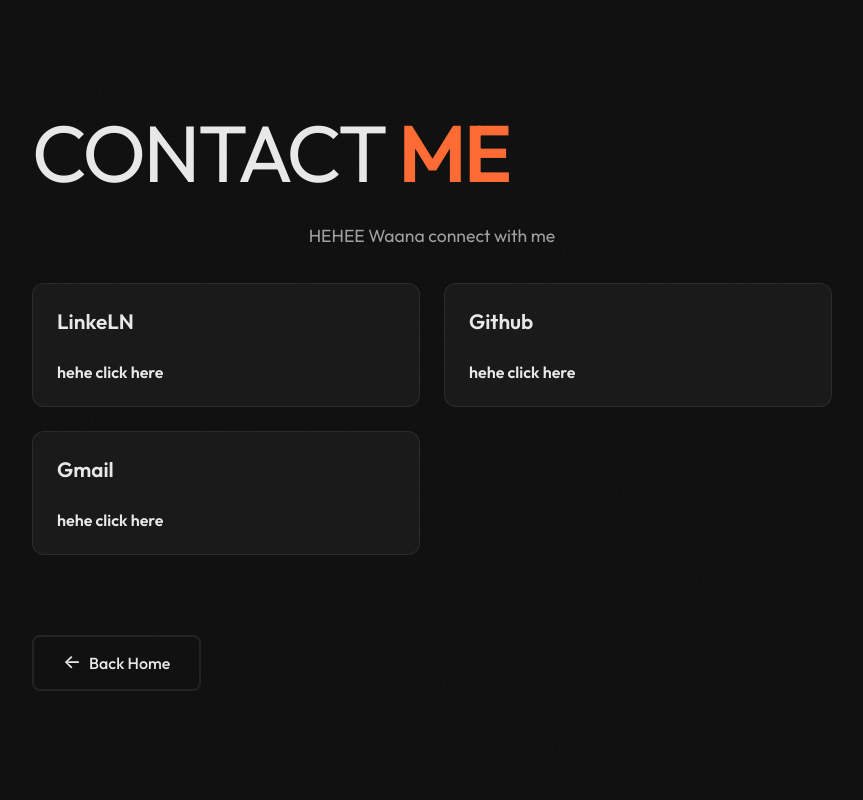
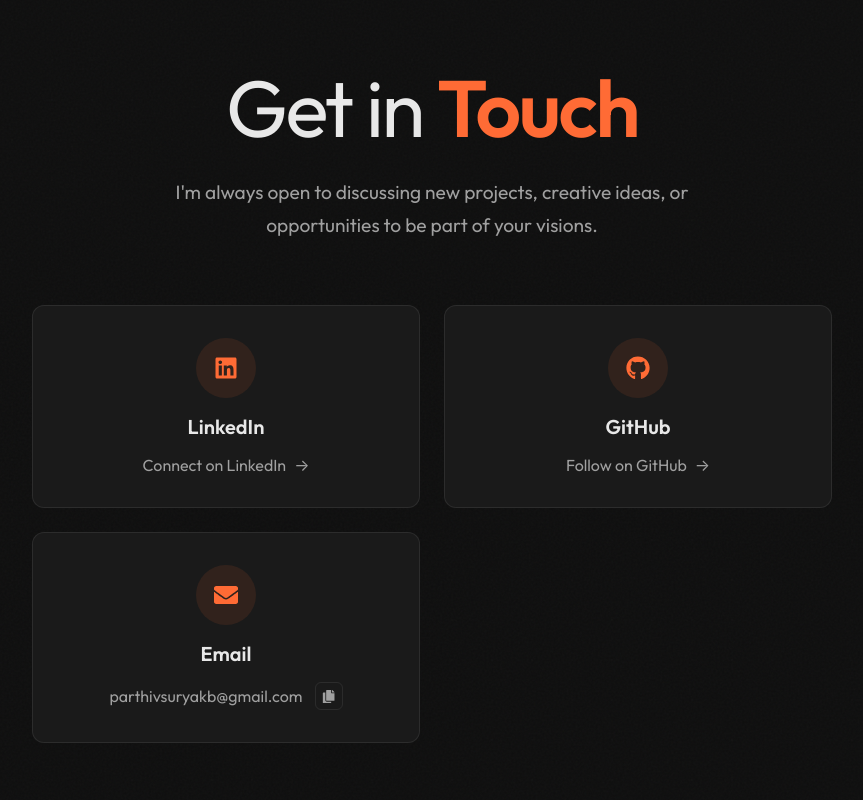
Before and after one commit to Parthivsurya/iampkb, a React (Vite) app: page /contact in a window 1280 px wide. Shown: the top 800 px of the page, without its empty margins (208-1071 px from the left). Built offline with nearby package versions, Linux system fonts and the light colour scheme.

Commit message:
comtact me updateddd

```diff
--- a/package.json
+++ b/package.json
@@ -12,6 +12,7 @@
   "dependencies": {
     "react": "^19.2.0",
     "react-dom": "^19.2.0",
+    "react-icons": "^5.5.0",
     "react-router-dom": "^7.13.0"
   },
   "devDependencies": {
--- a/src/index.css
+++ b/src/index.css
@@ -384,3 +384,128 @@ footer {
     font-size: 1rem;
   }
 }
+
+/* Contact Page Styles */
+.contact-container {
+  display: flex;
+  flex-direction: column;
+  align-items: center;
+}
+
+.contact-grid {
+  display: grid;
+  grid-template-columns: repeat(auto-fit, minmax(280px, 1fr));
+  gap: 1.5rem;
+  width: 100%;
+  max-width: 900px;
+  margin: 1rem 0;
+}
+
+.contact-card {
+  background: var(--bg-light);
+  border: 1px solid var(--border);
+  border-radius: 12px;
+  padding: 2rem;
+  display: flex;
+  flex-direction: column;
+  align-items: center;
+  text-align: center;
+  transition: all 0.3s cubic-bezier(0.22, 1, 0.36, 1);
+  position: relative;
+  overflow: hidden;
+}
+
+.contact-card:hover {
+  border-color: var(--accent);
+  transform: translateY(-5px);
+  box-shadow: 0 12px 30px var(--shadow);
+}
+
+.icon-box {
+  font-size: 2rem;
+  margin-bottom: 1rem;
+  background: rgba(255, 107, 53, 0.1);
+  width: 60px;
+  height: 60px;
+  display: flex;
+  align-items: center;
+  justify-content: center;
+  border-radius: 50%;
+  transition: all 0.3s ease;
+}
+
+.contact-card:hover .icon-box {
+  transform: scale(1.1);
+  background: rgba(255, 107, 53, 0.2);
+}
+
+.contact-card h3 {
+  font-size: 1.25rem;
+  margin-bottom: 1rem;
+  color: var(--text-primary);
+}
+
+.contact-link {
+  color: var(--text-secondary);
+  text-decoration: none;
+  font-size: 1rem;
+  transition: color 0.2s ease;
+  display: inline-flex;
+  align-items: center;
+  gap: 0.5rem;
+}
+
+.contact-link:hover {
+  color: var(--accent);
+}
+
+.email-wrapper {
+  display: flex;
+  align-items: center;
+  gap: 0.75rem;
+  position: relative;
+  flex-wrap: wrap;
+  justify-content: center;
+}
+
+.copy-btn {
+  background: transparent;
+  border: 1px solid var(--border);
+  color: var(--text-secondary);
+  cursor: pointer;
+  padding: 0.4rem;
+  border-radius: 6px;
+  transition: all 0.2s ease;
+  display: flex;
+  align-items: center;
+  justify-content: center;
+}
+
+.copy-btn:hover {
+  color: var(--accent);
+  border-color: var(--accent);
+}
+
+.copied-tooltip {
+  position: absolute;
+  top: -30px;
+  right: -10px;
+  background: var(--accent);
+  color: white;
+  padding: 0.25rem 0.5rem;
+  border-radius: 4px;
+  font-size: 0.75rem;
+  font-weight: bold;
+  animation: fadeIn 0.2s ease;
+}
+
+.copied-tooltip::after {
+  content: '';
+  position: absolute;
+  bottom: -4px;
+  left: 50%;
+  transform: translateX(-50%);
+  border-left: 4px solid transparent;
+  border-right: 4px solid transparent;
+  border-top: 4px solid var(--accent);
+}
--- a/src/pages/Contact.jsx
+++ b/src/pages/Contact.jsx
@@ -1,37 +1,78 @@
-import React from 'react';
+import React, { useState } from 'react';
 import { Link } from 'react-router-dom';
+import { FaLinkedin, FaGithub, FaEnvelope, FaCopy, FaCheck } from 'react-icons/fa';
 
 const Contact = () => {
-    const Contact = [
+    const [copied, setCopied] = useState(false);
+    const email = 'parthivsuryakb@gmail.com';
+
+    const handleCopyEmail = (e) => {
+        e.preventDefault();
+        navigator.clipboard.writeText(email);
+        setCopied(true);
+        setTimeout(() => setCopied(false), 2000);
+    };
+
+    const contactLinks = [
         {
-            title: 'LinkeLN',
-            link: 'https://linkedin.com/in/parthivsurya'
+            icon: <FaLinkedin size={24} />,
+            title: 'LinkedIn',
+            link: 'https://linkedin.com/in/parthivsurya',
+            text: 'Connect on LinkedIn',
+            color: '#0077b5'
         },
         {
-            title: 'Github',
-            link: 'https://github.com/parthivsurya'
-        }
-        , {
-            title: 'Gmail',
-            link: 'mailto:parthivsuryakb@gmail.com'
+            icon: <FaGithub size={24} />,
+            title: 'GitHub',
+            link: 'https://github.com/parthivsurya',
+            text: 'Follow on GitHub',
+            color: '#333'
+        },
+        {
+            icon: <FaEnvelope size={24} />,
+            title: 'Email',
+            link: `mailto:${email}`,
+            text: email,
+            isEmail: true,
+            color: '#ea4335'
         }
     ];
 
     return (
         <main>
-            <div className="container">
-                <h1 className="slide-up">CONTACT <strong>ME</strong></h1>
-                <p className="slide-up-delay" style={{ fontSize: '1.1rem', maxWidth: '600px', margin: '0 auto 2rem', textAlign: 'center' }}>
-                    HEHEE Waana connect with me
+            <div className="container contact-container">
+                <h1 className="slide-up">Get in <strong>Touch</strong></h1>
+                <p className="slide-up-delay" style={{ fontSize: '1.2rem', maxWidth: '600px', margin: '0 auto 3rem', textAlign: 'center', color: 'var(--text-secondary)' }}>
+                    I'm always open to discussing new projects, creative ideas, or opportunities to be part of your visions.
+                </p>
 
-                </p>
-                <div className="projects-grid slide-up-delay" style={{ animationDelay: '0.1s' }}>
-                    {Contact.map((project, index) => (
-                        <div key={index} className="project-card">
-                            <h3>{project.title}</h3>
-                            <a href={project.link} className="btn-small" style={{ display: 'inline-block', marginTop: '1rem', color: 'var(--primary-color)', textDecoration: 'none', fontWeight: 'bold' }}>
-                                hehe click here
-                            </a>
+                <div className="contact-grid slide-up-delay">
+                    {contactLinks.map((item, index) => (
+                        <div key={index} className="contact-card">
+                            <div className="icon-box" style={{ color: 'var(--accent)' }}>
+                                {item.icon}
+                            </div>
+                            <h3>{item.title}</h3>
+
+                            {item.isEmail ? (
+                                <div className="email-wrapper">
+                                    <a href={item.link} className="contact-link">
+                                        {item.text}
+                                    </a>
+                                    <button
+                                        className="copy-btn"
+                                        onClick={handleCopyEmail}
+                                        aria-label="Copy email address"
+                                    >
+                                        {copied ? <FaCheck /> : <FaCopy />}
+                                    </button>
+                                    {copied && <span className="copied-tooltip">Copied!</span>}
+                                </div>
+                            ) : (
+                                <a href={item.link} target="_blank" rel="noopener noreferrer" className="contact-link">
+                                    {item.text} <span>→</span>
+                                </a>
+                            )}
                         </div>
                     ))}
                 </div>
@@ -39,9 +80,9 @@ const Contact = () => {
                 <Link
                     to="/"
                     className="btn btn-secondary slide-up-delay"
-                    style={{ marginTop: '3rem', animationDelay: '0.4s' }}
+                    style={{ marginTop: '4rem' }}
                 >
-                    <span className="arrow" style={{ transform: 'rotate(180deg)' }}>→</span>
+                    <span className="arrow" style={{ transform: 'rotate(180deg)', display: 'inline-block' }}>→</span>
                     Back Home
                 </Link>
             </div>
```
Also changed, not shown: 1 other file (tests, documents, lock files or other folders).
